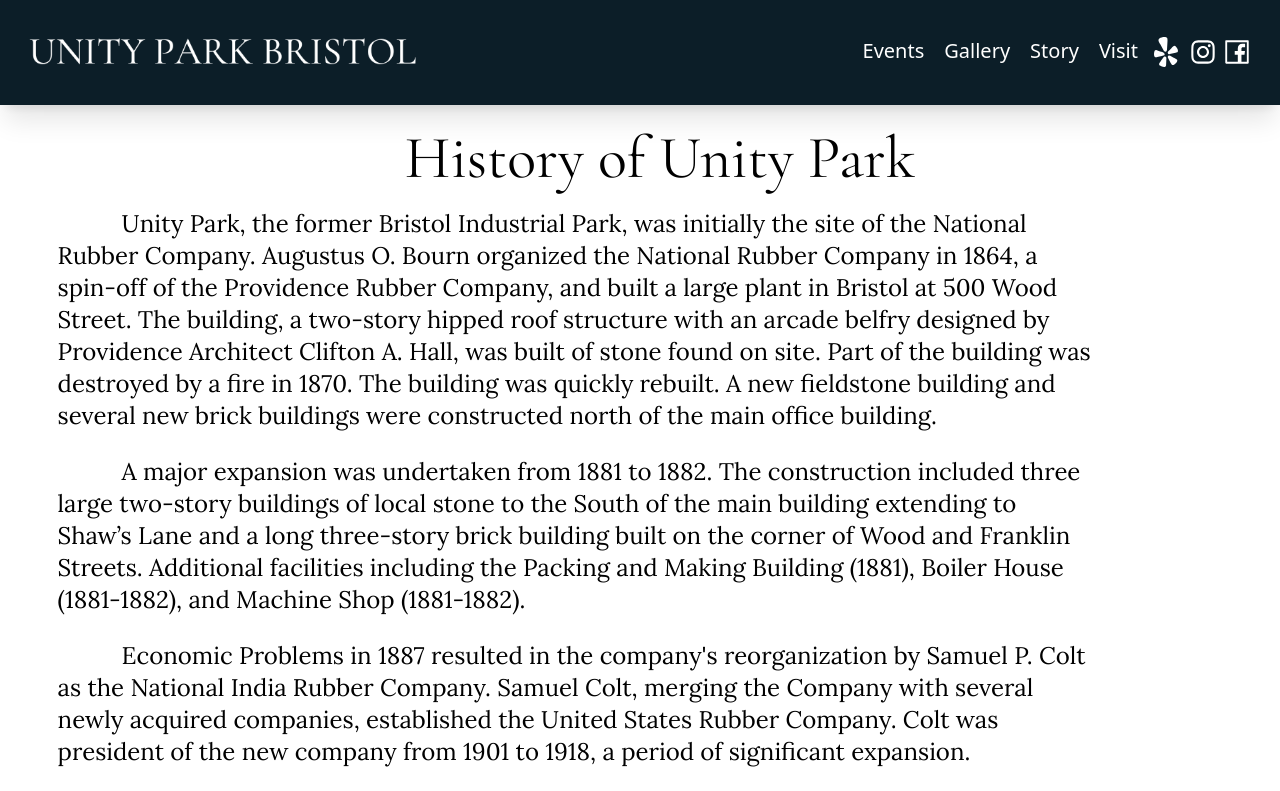
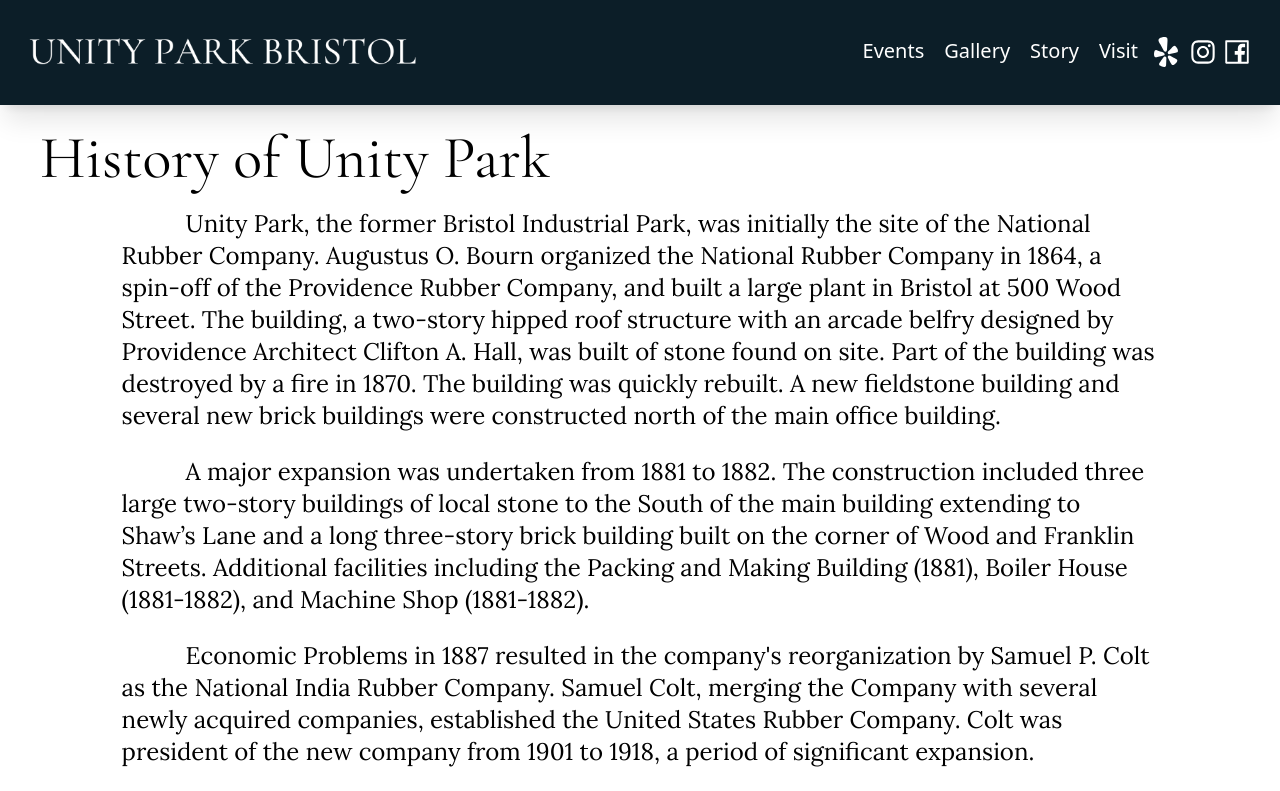
Before and after one commit to carlosmdiaz/unity-park-bristol, a Next.js app: page /story in a window 1280 px wide. Shown: the top 791 px of the page. Built offline with nearby package versions, Linux system fonts and the light colour scheme.

Commit message:
Change the margin on the story page for mobile.

```diff
--- a/pages/story/index.js
+++ b/pages/story/index.js
@@ -15,9 +15,9 @@
         />
       </Head>
       <Navbar />
-      <div className="md:w-full w-[95%] h-[100vh] flex flex-col md:items-center pt-32 md:pb-[3900px] pb-[8400px] md:ml-0 ml-5">
+      <div className="md:w-full w-[95%] h-[100vh] flex flex-col pt-32 md:pb-[3900px] pb-[8400px] md:ml-0 ml-5">
         <h1 className="font-serif text-6xl md:pl-10 pl-5 pb-5">History of Unity Park</h1>
-        <div>
+        <div className='md:w-full w-[95%] flex justify-center'>
           <Story />
         </div>
       </div>
```
